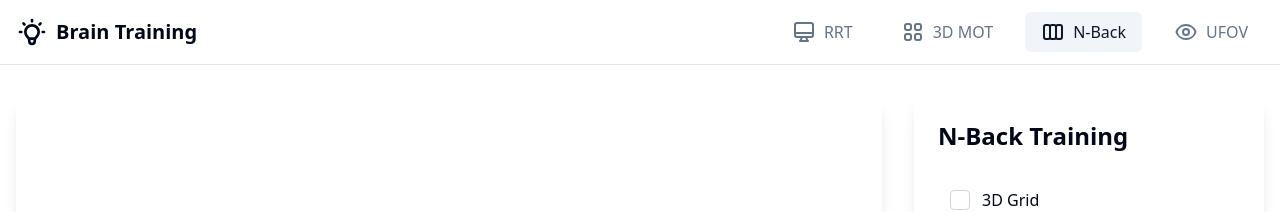
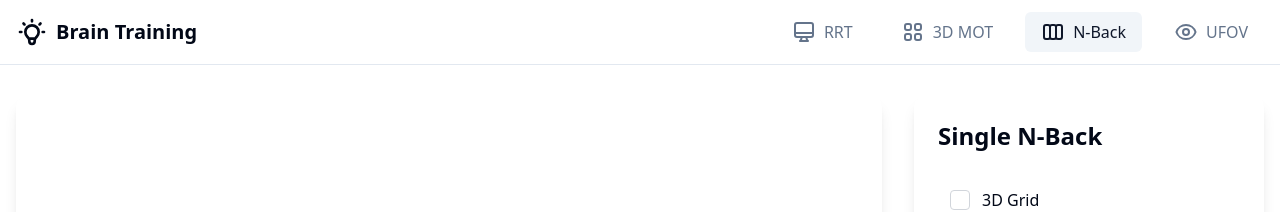
Before and after one commit to XD1amond/Brain, a React (Vite) app: page /nback in a window 1280 px wide. Shown: the top 212 px of the page. Built offline with nearby package versions, Linux system fonts and the light colour scheme.

Commit message:
Dynamic N Back title

```diff
--- a/src/components/exercises/NBack.jsx
+++ b/src/components/exercises/NBack.jsx
@@ -6,6 +6,18 @@ import { cn } from '@/lib/utils';
 
 const COLORS = ['#e74c3c', '#3498db', '#2ecc71', '#f1c40f', '#9b59b6'];
 const LETTERS = ['A', 'B', 'C', 'D', 'E', 'F', 'G', 'H', 'I'];
+
+function getNBackType(stimuli) {
+  const activeCount = Object.values(stimuli).filter(Boolean).length;
+  const types = {
+    1: 'Single',
+    2: 'Dual',
+    3: 'Triple',
+    4: 'Quad',
+    5: 'Quint'
+  };
+  return types[activeCount] || '';
+}
 
 function Grid3D({ position, color, isActive }) {
   return (
@@ -265,7 +277,7 @@ export default function NBack() {
         </div>
 
         <div className="w-[350px] bg-card rounded-xl p-6 shadow-lg">
-          <h2 className="text-2xl font-bold mb-6">N-Back Training</h2>
+          <h2 className="text-2xl font-bold mb-6">{getNBackType(settings.stimuli)} N-Back</h2>
 
           <div className="space-y-6">
             <div className="space-y-4">
```
